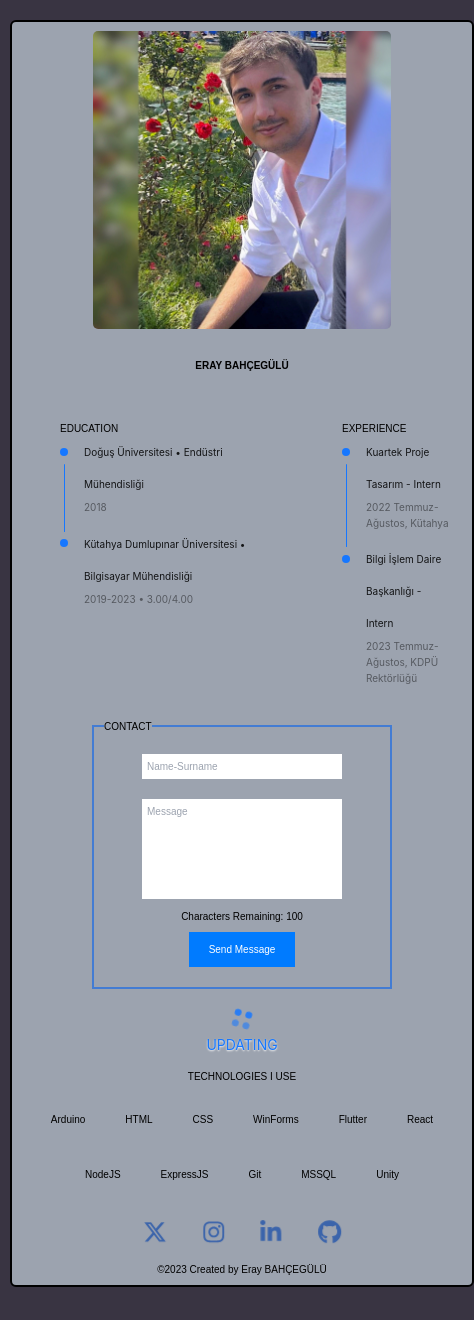
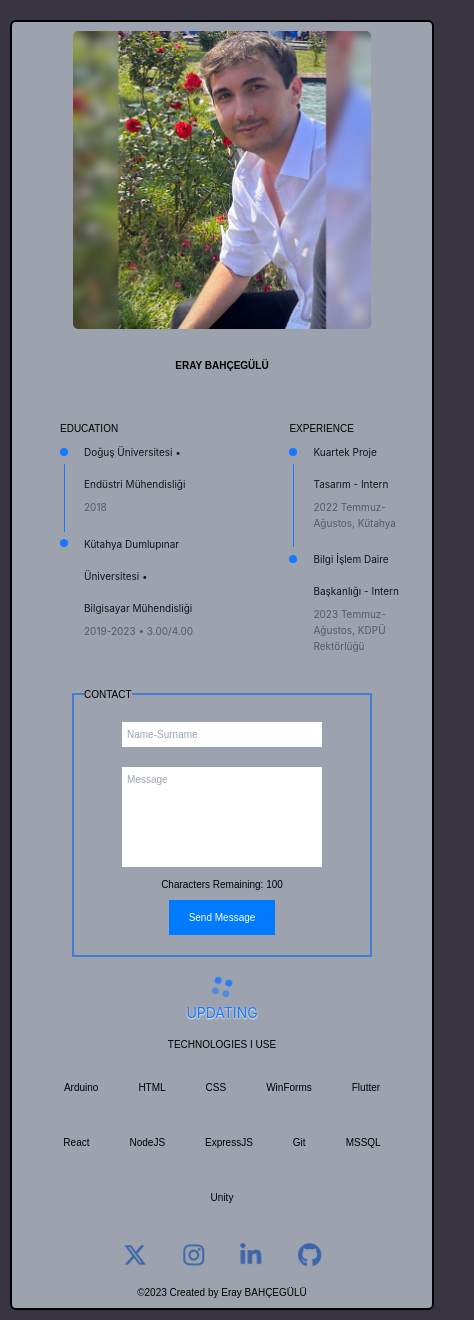
Before and after one commit to eraybahcegulu/eraybahcegulu.com, a React (Create React App) app in the folder client/: page / in a window 390 px wide. Shown: the whole page, 474 px wide, since content can reach past the window. Before the commit the page ends 1297 px from the top, so only its background shows below. Built offline with nearby package versions, Linux system fonts and the light colour scheme; the HTML template or start-up script is replaced by a standard one.

Commit message:
responsive design

```diff
--- a/client/public/index.html
+++ b/client/public/index.html
@@ -11,6 +11,8 @@
   gtag('js', new Date());
 
   gtag('config', 'G-RC66N4F76Z');
+
+
 </script>
 
   <meta charset="utf-8" />
--- a/client/src/App.jsx
+++ b/client/src/App.jsx
@@ -3,7 +3,9 @@ import React from 'react';
 import { BrowserRouter as Router, Route, Switch } from 'react-router-dom';
 import ReactGA from 'react-ga4';
 
-
+window.onbeforeunload = function () {
+  window.scrollTo(0,0);
+};
 function App() {
 
   ReactGA.initialize("G-5N3FNKYL58");
--- a/client/src/components/Main.css
+++ b/client/src/components/Main.css
@@ -1,5 +1,4 @@
 @media screen and (max-width: 1100px) {
-
 
     .main-div{
         font-size: 15px;
@@ -30,15 +29,19 @@
         width: 600px;
     }
 
-    .technologies{
-        display: flex;
-        flex-wrap: wrap;
-        justify-content: center;
-    }
+
 
   }
 
   @media screen and (max-width: 650px) {
+
+    .container {
+        position: absolute;
+        top: 50%;
+        left: 50%;
+        transform: translate(-50%, -50%);
+      }
+
 
     .steps-education .ant-steps-item-title{
         font-size: 10px;
@@ -58,16 +61,17 @@
 
     .main-div{
         font-size: 10px;
+
     }
 
     .main{
-        width: 460px;
+
+        width: 420px;
     }
 
-    .technologies{
-        display: flex;
-        flex-wrap: wrap;
-        justify-content: center;
+
+    .experience-div{
+        width: 67%;
     }
 
   }
--- a/client/src/components/Main.jsx
+++ b/client/src/components/Main.jsx
@@ -41,8 +41,8 @@ const Main = () => {
           </h2>
         </div>
 
-        <div className='about  text-left flex m-auto mt-10 ml-10'>
-          <div className='w-2/4 '>
+        <div className='text-left flex m-auto mt-10 ml-10'>
+          <div className=' about-div w-2/4 '>
             <h2>EDUCATION</h2>
             <Steps
               className='steps-education'
@@ -62,7 +62,7 @@ const Main = () => {
             />
           </div>
 
-          <div className='ml-25 w-2/4 pl-20 '>
+          <div className='experience-div ml-25 w-2/4 pl-20 '>
             <h2>EXPERIENCE</h2>
             <Steps
               className='steps-experience'
```
